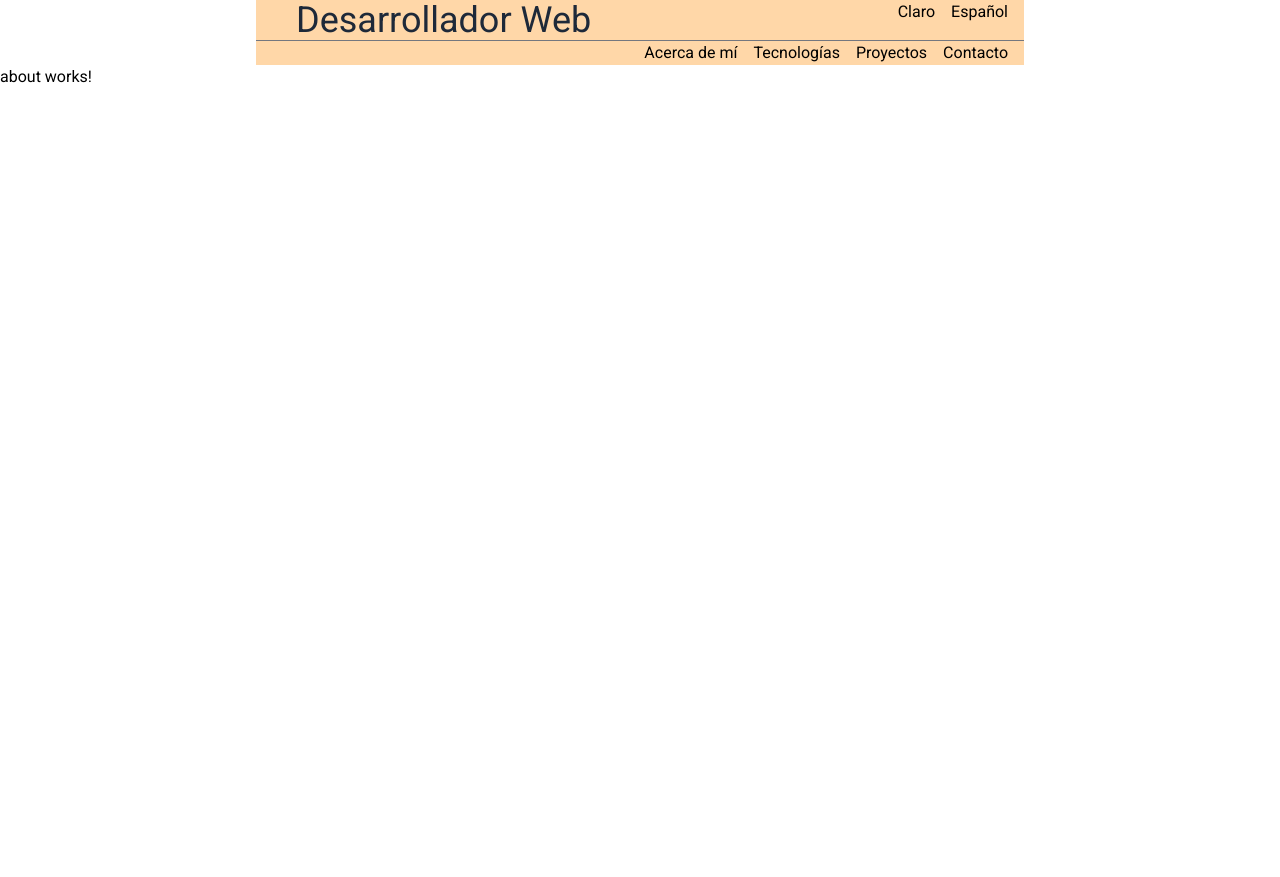
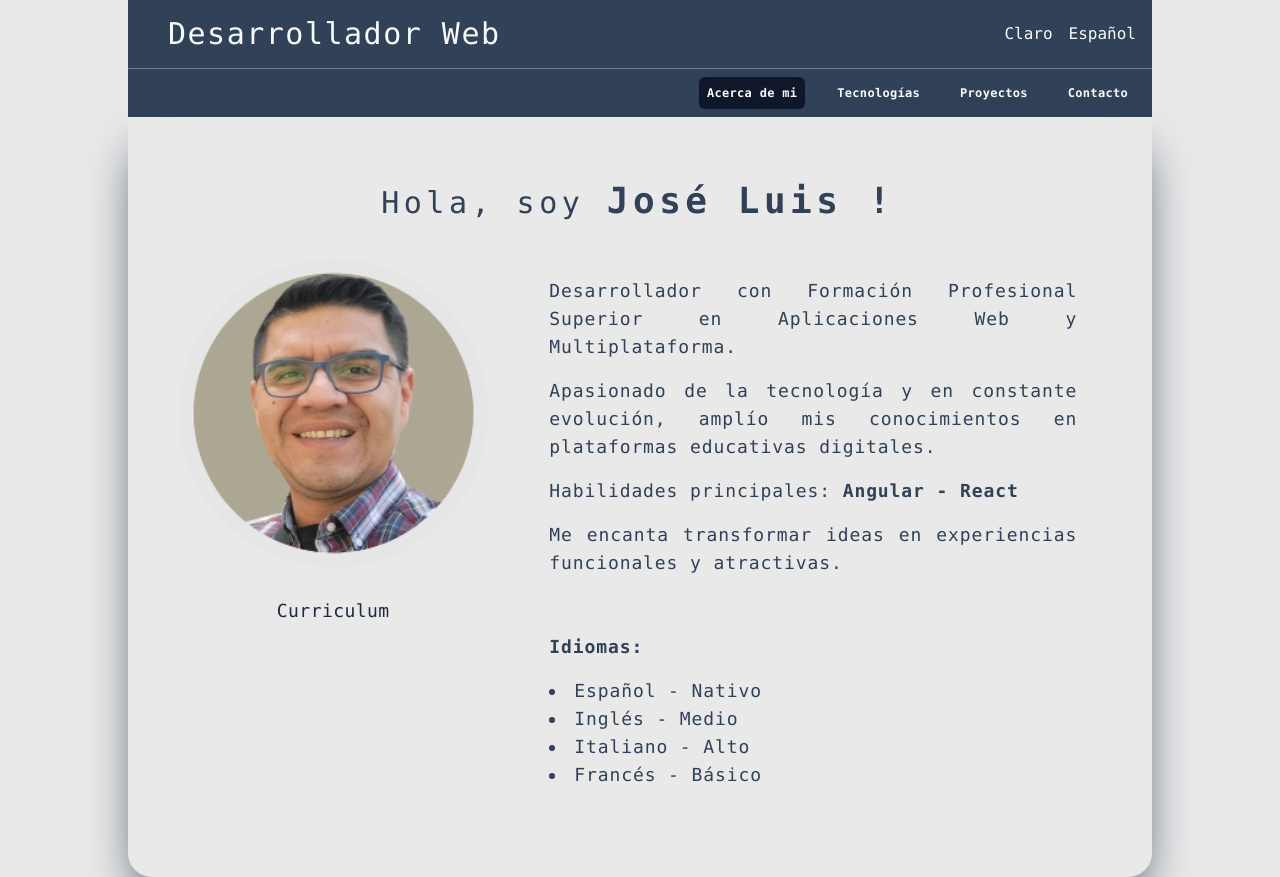
Before and after one commit to vdjoseluis/portfolio, an Angular app: page /about in a window 1280 px wide. Before the commit the page ends 800 px from the top, so only its background shows below. Built offline with nearby package versions, Linux system fonts and the light colour scheme.

Commit message:
Create about-page

```diff
--- a/src/app/app.component.html
+++ b/src/app/app.component.html
@@ -1,4 +1,2 @@
-<main>
-  <app-main-menu/>
-  <router-outlet />
-</main>
+<app-main-menu />
+<router-outlet/>
--- a/src/app/components/main-menu/main-menu.component.html
+++ b/src/app/components/main-menu/main-menu.component.html
@@ -1,16 +1,15 @@
-<main class="flex flex-col bg-orange-200 max-w-[60%] mx-auto">
-  <div class="flex justify-between">
-    <h1 class="ms-10 text-gray-800 text-4xl">Desarrollador Web</h1>
+<section class="flex flex-col bg-slate-700 w-full xl:max-w-[80%] mx-auto  text-slate-50">
+  <div class="flex justify-between items-center py-4">
+    <h1 class="ms-2 lg:ms-10 text-xl lg:text-3xl font-medium tracking-wider">Desarrollador Web</h1>
     <div class="flex gap-4 me-4">
       <span>Claro</span>
       <span>Español</span>
     </div>
   </div>
   <mat-divider></mat-divider>
-  <nav class="flex justify-end gap-4 me-4">
-    <a routerLink="/about">Acerca de mí</a>
-    <a routerLink="/skills">Tecnologías</a>
-    <a routerLink="/projects">Proyectos</a>
-    <a routerLink="/contact">Contacto</a>
+  <nav class="flex justify-end gap-6 me-4 my-2">
+    @for (item of this.menuItems; track $index) {
+      <a routerLink="{{item.key}}" routerLinkActive="bg-slate-900" class="text-xs lg:tracking-wide lg:font-semibold hover:bg-slate-600 p-2 rounded-md">{{item.value}}</a>
+    }
   </nav>
-</main>
+</section>
--- a/src/app/components/main-menu/main-menu.component.ts
+++ b/src/app/components/main-menu/main-menu.component.ts
@@ -6,10 +6,15 @@ import { RouterLink, RouterLinkActive } from '@angular/router';
 @Component({
   selector: 'app-main-menu',
   standalone: true,
-  imports: [MatDividerModule, RouterLink],
+  imports: [MatDividerModule, RouterLink, RouterLinkActive],
   templateUrl: './main-menu.component.html',
   styles: ``
 })
 export default class MainMenuComponent {
-
+  menuItems = [
+    { key: 'about', value: 'Acerca de mi' },
+    { key: 'skills', value: 'Tecnologías' },
+    { key: 'projects', value: 'Proyectos' },
+    { key: 'contact', value: 'Contacto' }
+  ]
 }
--- /dev/null
+++ b/src/app/pages/about/about.component.css
@@ -0,0 +1,17 @@
+.typing-animation {
+  overflow: hidden;
+  border-right: .15em solid #1e3c4bff;
+  white-space: nowrap;
+  letter-spacing: .15em;
+  animation: typing 2.5s steps(30, end), forwards, blink-caret 0.75s step-end 2.5s forwards;
+}
+
+@keyframes typing {
+  from { width: 0; }
+  to { width: 100%; }
+}
+
+@keyframes blink-caret {
+  from, to { border-color: transparent; }
+  50% { border-color: #c8beaaff; }
+}
--- a/src/app/pages/about/about.component.html
+++ b/src/app/pages/about/about.component.html
@@ -1 +1,50 @@
-<p>about works!</p>
+<section
+  class="flex flex-col items-center justify-center w-full xl:max-w-[80%] mx-auto py-16 px-4 shadow-2xl shadow-slate-700 rounded-b-3xl text-slate-700"
+>
+  <h1
+    class="text-center typing-animation text-2xl md:text-3xl tracking-widest font-medium mb-8"
+  >
+    Hola, soy
+    <span class="text-3xl md:text-4xl font-semibold">José Luis !</span>
+  </h1>
+  <div class="flex flex-col lg:flex-row justify-around px-4">
+    <article class="flex flex-col items-center lg:gap-6">
+      <img src="foto.png" alt="My photo" class="md:h-80 rounded-full" />
+      <a
+        routerLink="/"
+        class="tracking-wide lg:text-lg font-medium text-slate-800 hover:underline"
+        matTooltip="Descargar PDF"
+        >Curriculum</a
+      >
+    </article>
+
+    <article
+      #paragraphsContainer
+      class="flex flex-col lg:w-[60%] text-justify text-md xl:text-lg xl:tracking-wider xl:px-6 my-6 opacity-0 transition-opacity duration-2000 ease-in-out"
+    >
+      <p class="lg:mb-4">
+        Desarrollador con Formación Profesional Superior en Aplicaciones Web y
+        Multiplataforma.
+      </p>
+      <p class="lg:mb-4">
+        Apasionado de la tecnología y en constante evolución, amplío mis
+        conocimientos en plataformas educativas digitales.
+      </p>
+      <p class="lg:mb-4">
+        Habilidades principales:
+        <span class="font-semibold">Angular - React</span>
+      </p>
+      <p class="lg:mb-10">
+        Me encanta transformar ideas en experiencias funcionales y atractivas.
+      </p>
+
+      <h2 class="font-semibold my-4">Idiomas:</h2>
+      <ul class="list-disc list-inside">
+        <li>Español - Nativo</li>
+        <li>Inglés - Medio</li>
+        <li>Italiano - Alto</li>
+        <li>Francés - Básico</li>
+      </ul>
+    </article>
+  </div>
+</section>
--- a/src/app/pages/about/about.component.ts
+++ b/src/app/pages/about/about.component.ts
@@ -1,12 +1,24 @@
-import { Component } from '@angular/core';
+import { AfterViewInit, Component, ElementRef, Renderer2, ViewChild, viewChild } from '@angular/core';
+import { RouterLink } from '@angular/router';
+import {MatTooltipModule} from '@angular/material/tooltip';
+
 
 @Component({
   selector: 'app-about',
   standalone: true,
-  imports: [],
+  imports: [RouterLink, MatTooltipModule],
   templateUrl: './about.component.html',
-  styles: ``
+  styleUrls: ['./about.component.css']
 })
-export default class AboutComponent {
+export default class AboutComponent implements AfterViewInit{
+  @ViewChild('paragraphsContainer') paragraphsContainer!: ElementRef;
+  constructor(private renderer: Renderer2) { }
+  ngAfterViewInit(): void {
+    setTimeout(() => {
+      if (this.paragraphsContainer) {
+        this.renderer.removeClass(this.paragraphsContainer.nativeElement, 'opacity-0');
+      }
+    }, 1000);
+  }
 
 }
--- a/src/styles.css
+++ b/src/styles.css
@@ -1,4 +1,6 @@
 @import "tailwindcss";
 
-html, body { height: 100%; }
-body { margin: 0; font-family: Roboto, "Helvetica Neue", sans-serif; }
+html, body { height: 100%;
+background-color: #e9e9e9;
+}
+body { margin: 0; font-family: Consolas; }
```
Also changed, not shown: public/foto.png (added).
